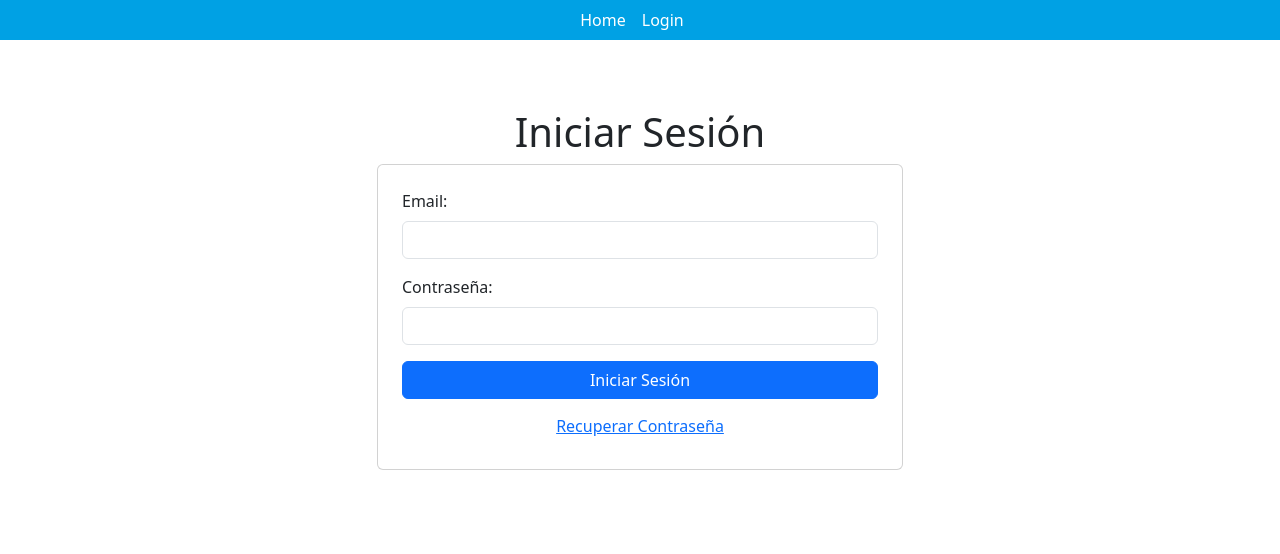
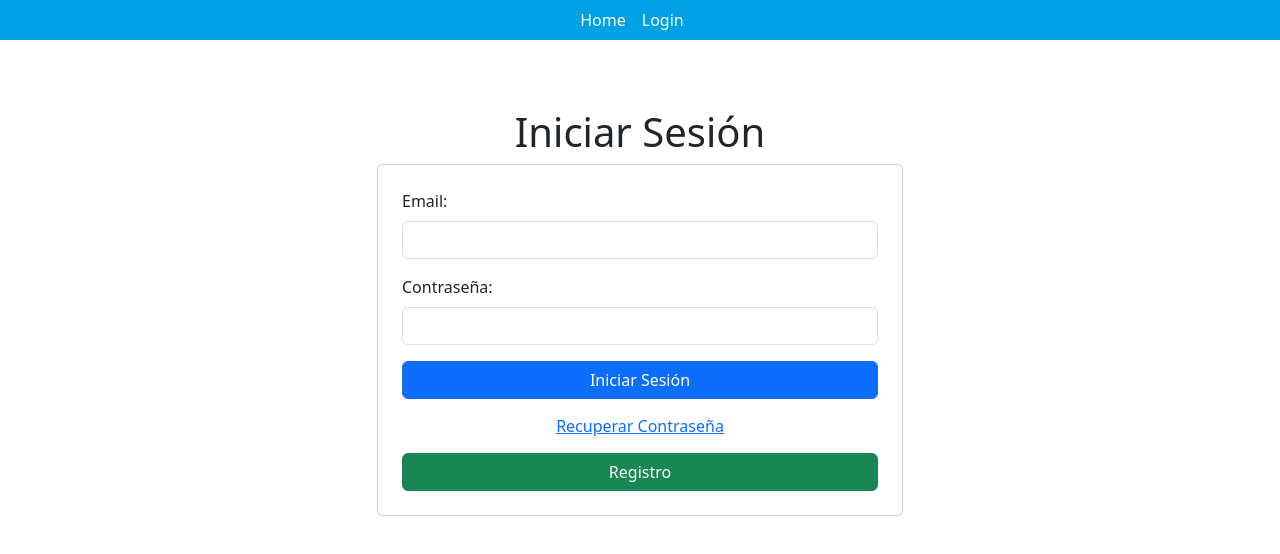
Before and after one commit to Mgodoyd/systemHotel-WEB, a React (Vite) app: page /Login in a window 1280 px wide. Shown: the top 554 px of the page. Built offline with nearby package versions, Linux system fonts and the light colour scheme.

Commit message:
New origin Register

```diff
--- a/src/components/Login/Login.jsx
+++ b/src/components/Login/Login.jsx
@@ -3,6 +3,7 @@ import { useNavigate } from 'react-router-dom';
 import { ToastContainer, toast } from 'react-toastify';
 import 'react-toastify/dist/ReactToastify.css';
 import { jwtDecode } from 'jwt-decode';
+
 const Login = () => {
   const [email, setEmail] = useState('');
   const [password, setPassword] = useState('');
@@ -32,26 +33,23 @@ const Login = () => {
       const data = await response.json();
       const token = data.data.jwt;
 
-      // Decodificar el token
       const decodedToken = jwtDecode(token);
       const { id, name } = decodedToken;
 
-      // Guardar el token, id y nombre en localStorage
       localStorage.setItem('token', token);
       localStorage.setItem('userId', id);
       localStorage.setItem('userName', name);
       console.log(id);
 
-      toast.success('Inicio de sesión exitoso'); // Notificación de éxito
+      toast.success('Inicio de sesión exitoso');
 
-      // Usar setTimeout para esperar antes de redirigir
       setTimeout(() => {
         navigate('/'); // Redirige al menú
-      }, 2000); // 2000 ms = 2 segundos
+      }, 2000);
 
     } catch (error) {
       setError(error.message);
-      toast.error(`Error: ${error.message}`); // Notificación de error
+      toast.error(`Error: ${error.message}`);
     } finally {
       setLoading(false);
     }
@@ -59,6 +57,10 @@ const Login = () => {
 
   const handleChangePassword = () => {
     navigate('/Login/Editar'); // Redirige al componente de cambiar contraseña
+  };
+
+  const handleRegister = () => {
+    navigate('/Cliente/Nuevo'); // Redirige a la página de registro
   };
 
   return (
@@ -95,6 +97,13 @@ const Login = () => {
             <button type="button" onClick={handleChangePassword} className="btn btn-link mt-2">
               Recuperar Contraseña
             </button>
+            <button
+              type="button"
+              onClick={handleRegister}
+              className="btn btn-success w-100 mt-2" // Cambia la clase aquí
+            >
+              Registro
+            </button>
             {error && <div className="alert alert-danger mt-3">{error}</div>}
           </form>
         </div>
--- a/src/components/Menu/Menu.jsx
+++ b/src/components/Menu/Menu.jsx
@@ -25,7 +25,7 @@ const Menu = () => {
           {token && userId && userName ? (
             <>
               <Link className="nav-link mx-3" to="/Reservacion">Reservacion</Link>
-              <Link className="nav-link mx-3" to="/Cliente/Nuevo">Registrarme</Link>
+
               <Link className="nav-link mx-3" to="/habitaciones">Habitaciones</Link>
               <span className="navbar-text mx-3">Hola, {userName}</span>
               <button className="btn btn-outline-light mx-2" onClick={handleLogout}>
--- a/src/components/Menu/showHabitacion.jsx
+++ b/src/components/Menu/showHabitacion.jsx
@@ -110,12 +110,7 @@ const ShowHabitacion = () => {
                   >
                     Reservar
                   </button>
-                  <button
-                    className="btn btn-secondary"
-                    onClick={() => handleVer(habitacion)}
-                  >
-                    Ver
-                  </button>
+
                 </div>
               </div>
             </div>
--- a/src/components/Reservacion/createReservacion.jsx
+++ b/src/components/Reservacion/createReservacion.jsx
@@ -33,7 +33,7 @@ const CreateReservacion = () => {
           estado, // Estado predeterminado
         }),
       });
-
+  console.log(dataToSend)
       if (!response.ok) {
         throw new Error('Error al crear la reservación');
       }
```
